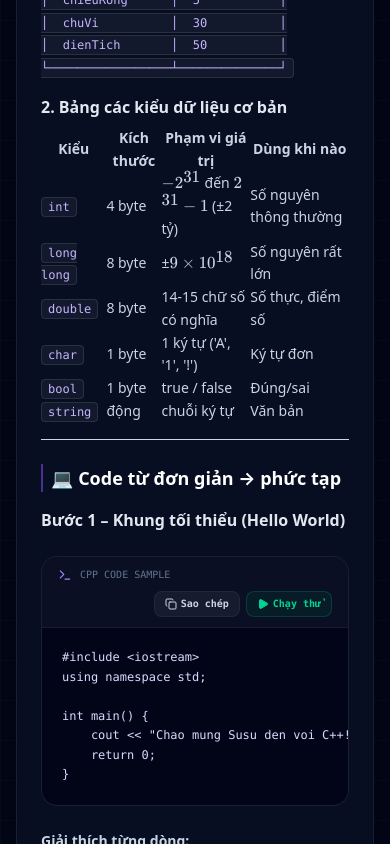
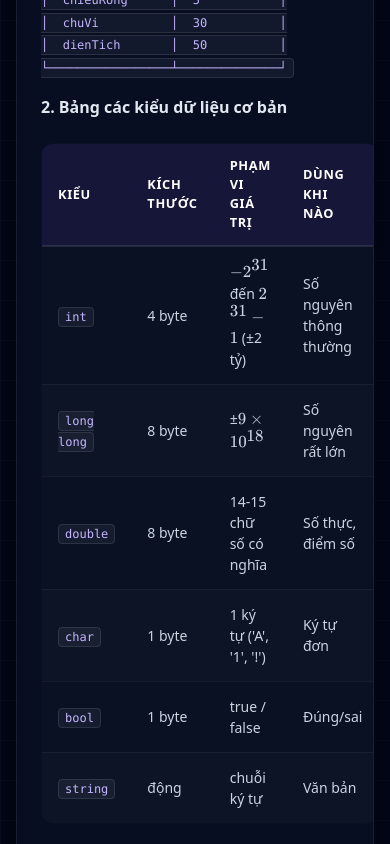
Before and after one commit to ngothoinhan-maker/susu-cpp-mastery, a Next.js app: page /lessons/1 in a window 390 px wide. Shown: the part 1460-2304 px from the top of the page. Built offline with nearby package versions, Linux system fonts and the light colour scheme.

Commit message:
style: add responsive padding and layout borders for markdown tables to improve readability

```diff
--- a/src/app/globals.css
+++ b/src/app/globals.css
@@ -107,3 +107,49 @@ body {
 .markdown-math-container .katex .mathnormal {
   color: #e9d5ff; /* light violet-200 */
 }
+
+/* Markdown Table Layout and Spacing Optimizer */
+.markdown-content table {
+  width: 100%;
+  border-collapse: collapse;
+  margin: 1.5rem 0;
+  font-size: 0.875rem;
+  line-height: 1.5;
+  border-radius: 0.75rem;
+  overflow: hidden;
+  border: 1px solid rgba(255, 255, 255, 0.08);
+  background: rgba(15, 23, 42, 0.3);
+}
+
+.markdown-content th {
+  background: rgba(139, 92, 246, 0.1);
+  color: #ffffff;
+  font-weight: 700;
+  text-align: left;
+  padding: 0.75rem 1rem;
+  font-size: 0.8rem;
+  text-transform: uppercase;
+  letter-spacing: 0.05em;
+  border-bottom: 2px solid rgba(255, 255, 255, 0.1);
+}
+
+.markdown-content td {
+  padding: 0.875rem 1rem;
+  color: #cbd5e1; /* slate-300 */
+  border-bottom: 1px solid rgba(255, 255, 255, 0.05);
+  transition: background-color 0.2s;
+}
+
+.markdown-content tr:last-child td {
+  border-bottom: none;
+}
+
+.markdown-content tr:hover td {
+  background: rgba(255, 255, 255, 0.02);
+  color: #ffffff;
+}
+
+/* Zebra striping */
+.markdown-content tr:nth-child(even) {
+  background: rgba(255, 255, 255, 0.01);
+}
```
